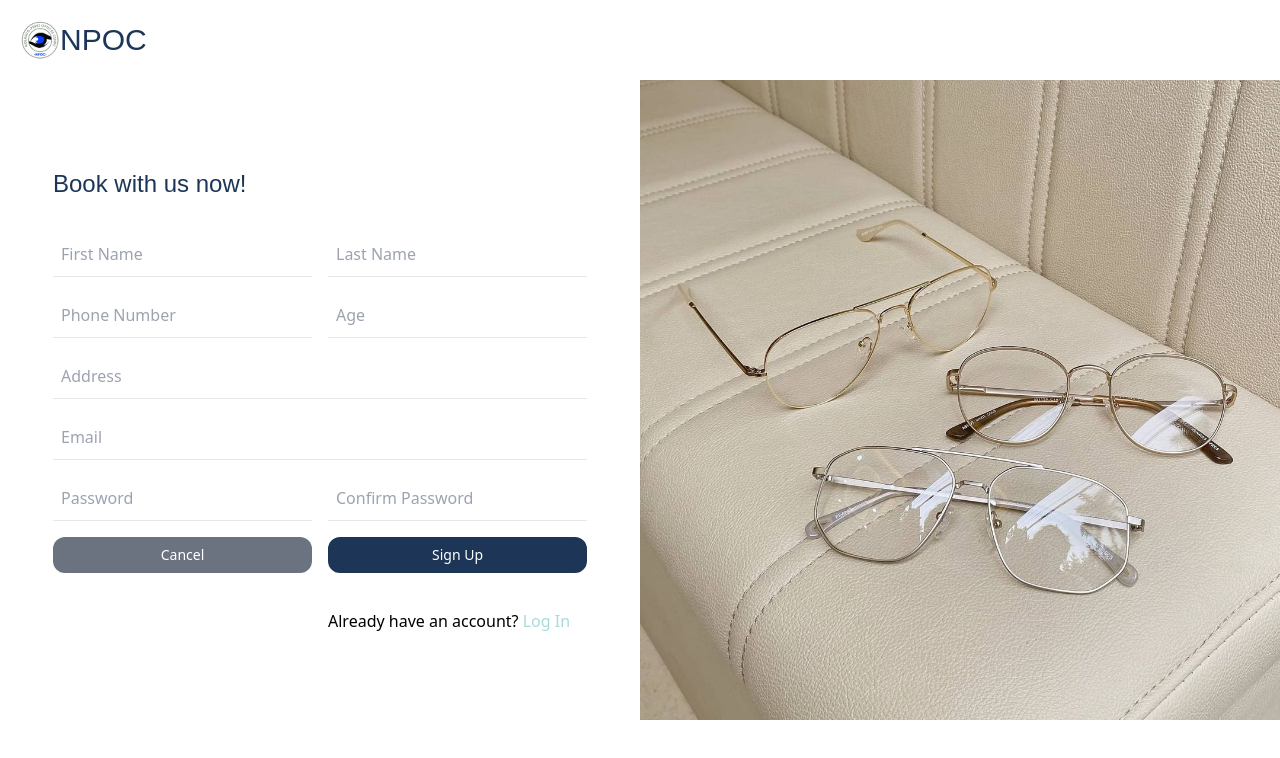
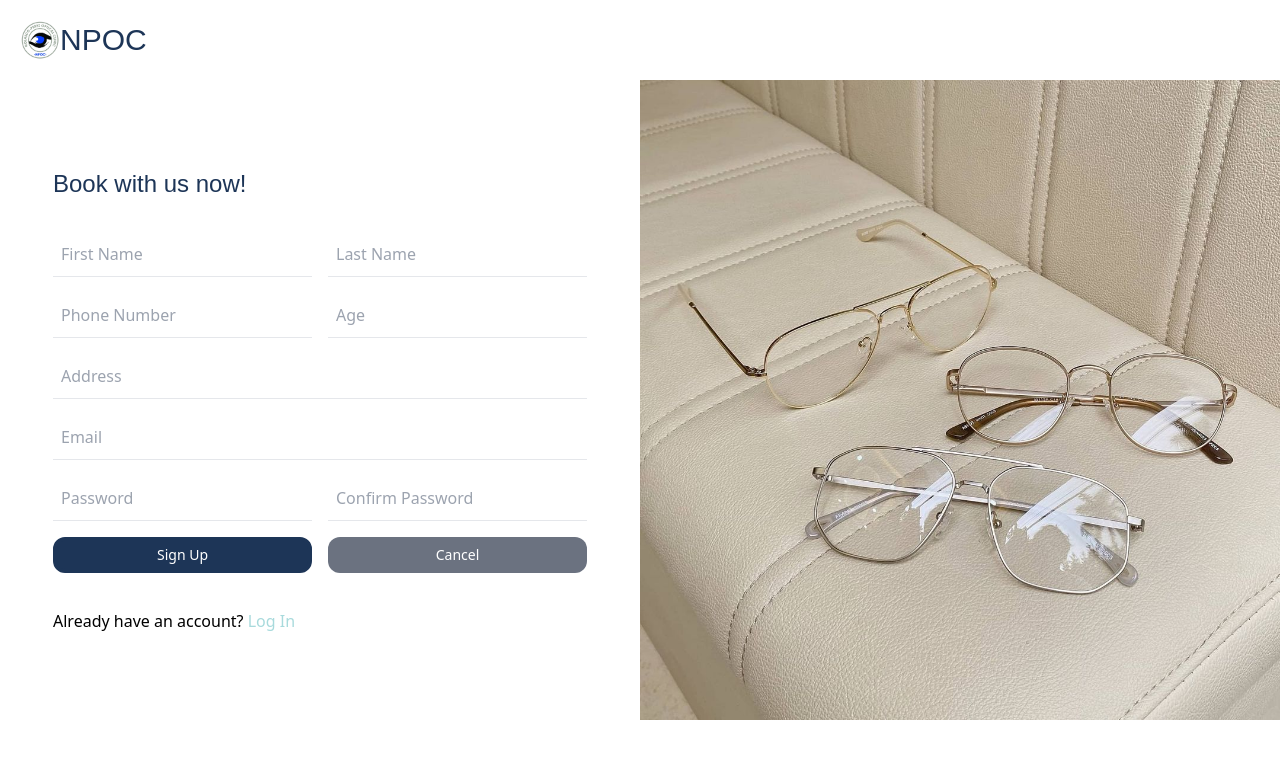
Before and after one commit to KevinPerez10/NPOC-TEST, a React (Vite) app in the folder client/: page /signup in a window 1280 px wide. Shown: the top 758 px of the page. Built offline with nearby package versions, Linux system fonts and the light colour scheme.

Commit message:
Added Screen loader, Transitions and minor adjustments
-added screenloader before the main component renders
-added transitions for each component
-minor adjustments in login and signup layout

```diff
--- /dev/null
+++ b/client/src/components/AnimatedRoutes.jsx
@@ -0,0 +1,41 @@
+import React from 'react'
+import HomePage from "./HomePage"
+import SignUp from "./SignUp"
+import LogIn from './LogIn'
+import ForgotPass from './ForgotPass'
+import Sched from './Sched'
+import Slots from './Slots'
+import ThankYou from './ThankYou'
+import AdminLogIn from './AdminLogIn'
+import Dashboard from './Dashboard'
+import Main from './components__dashboard/Main'
+import Records from './components__dashboard/Records'
+import RxData from './components__records/RxData'
+import Appointments from './components__dashboard/Appointments'
+import { Route, Routes, useLocation } from 'react-router-dom'
+import { AnimatePresence } from 'framer-motion'
+
+export default function AnimatedRoutes() {
+    const location = useLocation()
+  return (
+    <AnimatePresence>
+        <Routes location={location} key={location.path}>
+        <Route path='/' element={<HomePage/>} />
+        <Route path='/signup' element={<SignUp/>}/>
+        <Route path='/login' element={<LogIn/>}/>
+        <Route path='/forgotpass' element={<ForgotPass/>}/>
+        <Route path='/sched' element={<Sched/>}/>
+        <Route path='/slots' element={<Slots/>}/>
+        <Route path='/thankyou' element={<ThankYou/>}/>
+        <Route path='/adminlogin' element={<AdminLogIn/>}/>
+        <Route path='/dashboard' element={<Dashboard/>}>
+            <Route index element={<Main/>}/>
+            <Route path='records' element={<Records/>}>
+            <Route path='rxdata' element={<RxData/>}/>
+            </Route>
+            <Route path='appointments' element={<Appointments/>}/>
+        </Route>
+        </Routes>
+    </AnimatePresence>
+  )
+}
--- a/client/src/components/App.jsx
+++ b/client/src/components/App.jsx
@@ -1,44 +1,32 @@
 import './App.css'
-import HomePage from "./HomePage"
-import SignUp from "./SignUp"
-import LogIn from './LogIn'
-import ForgotPass from './ForgotPass'
-import Sched from './Sched'
-import Slots from './Slots'
-import ThankYou from './ThankYou'
-import AdminLogIn from './AdminLogIn'
-import Dashboard from './Dashboard'
-import Main from './components__dashboard/Main'
-import Records from './components__dashboard/Records'
-import RxData from './components__records/RxData'
-import Appointments from './components__dashboard/Appointments'
-import { Route, Routes } from 'react-router-dom'
-
-// transitions for routing
-import {
-  CSSTransition,
-  TransitionGroup,
-} from 'react-transition-group';
+import React, { useState, useEffect } from 'react';
+import { HashLoader } from 'react-spinners'
+import AnimatedRoutes from './AnimatedRoutes'
 
 function App() {
+  const [loading, setLoading] = useState(true)
+
+  useEffect(() => {
+    setTimeout(() => {
+      setLoading(false)
+    }, 3000)
+  }, [])
+
   return (
-    <Routes>
-      <Route path='/' element={<HomePage/>}/>
-      <Route path='/signup' element={<SignUp/>}/>
-      <Route path='/login' element={<LogIn/>}/>
-      <Route path='/forgotpass' element={<ForgotPass/>}/>
-      <Route path='/sched' element={<Sched/>}/>
-      <Route path='/slots' element={<Slots/>}/>
-      <Route path='/thankyou' element={<ThankYou/>}/>
-      <Route path='/adminlogin' element={<AdminLogIn/>}/>
-      <Route path='/dashboard' element={<Dashboard/>}>
-        <Route index element={<Main/>}/>
-        <Route path='records' element={<Records/>}>
-          <Route path='rxdata' element={<RxData/>}/>
-        </Route>
-        <Route path='appointments' element={<Appointments/>}/>
-      </Route>
-    </Routes>
+    <div className="App">
+      <div className='flex justify-center items-center h-screen w-full'>
+        {loading ? (
+          <HashLoader
+            sizeUnit={"px"}
+            size={100}
+            color={"#123abc"}
+            loading={loading}
+          />
+        ) : (
+          <AnimatedRoutes />
+        )}
+      </div>
+    </div>
   )
 }
 
--- a/client/src/components/Dashboard.jsx
+++ b/client/src/components/Dashboard.jsx
@@ -1,12 +1,13 @@
 import React, { useState } from 'react'
 import {Link, NavLink, Outlet} from 'react-router-dom'
+import { motion } from 'framer-motion'
 import AdminLogIn from './AdminLogIn';
 
 export default function Dashboard() {
     const adminUser = {
         name: "Kevin",
-        email: "admin@admin.com",
-        password: "admin123"
+        email: "1",
+        password: "1"
     };
 
 
@@ -36,7 +37,12 @@ export default function Dashboard() {
 
 
   return (
-    <div>
+    <motion.div
+        initial={{opacity: 0}}
+        animate={{opacity: 1}}
+        exit={{opacity: 0}}
+        className='w-full'
+        >
         {(user.email != "") ? (
         <div className='flex flex-col lg:flex-row h-screen bg-bg-dashboard z-0'>
             {/* left panel */}
@@ -88,6 +94,6 @@ export default function Dashboard() {
            ) : (
             <AdminLogIn Login={Login} error={error}/>
         )}
-</div>
+    </motion.div>
   )
 }
--- a/client/src/components/Nav.jsx
+++ b/client/src/components/Nav.jsx
@@ -3,7 +3,7 @@ import {Link} from 'react-router-dom';
 
 export default function Nav() {
   return (
-    <nav className="grid font-poppins hover:cursor-pointer fixed">
+    <nav className="grid place-items-center font-poppins hover:cursor-pointer fixed">
         <div className="text-button-dblue flex items-center p-5">
             <Link to="/" className='flex items-center'>
                 <img className="w-10" src="./images/logo.png" alt="" />
--- a/client/src/components/Sched.jsx
+++ b/client/src/components/Sched.jsx
@@ -22,7 +22,7 @@ export default function Sched() {
         });
     }
   return (
-    <div>
+    <div className='w-full'>
         {(loginStatus != "") ? (
             <div>
                 <Nav />
@@ -53,7 +53,7 @@ export default function Sched() {
             </div>
         ): (
             <LogIn Login={Login} error={error}/>
-    )};
+        )}
     </div>
   )
 }
--- a/client/src/components/SignUp.jsx
+++ b/client/src/components/SignUp.jsx
@@ -3,6 +3,7 @@ import {Link} from 'react-router-dom'
 import {useState} from 'react'
 import Nav from './Nav'
 import axios from 'axios'
+import { motion } from 'framer-motion'
 
 export default function SignUp() {
 
@@ -28,11 +29,15 @@ export default function SignUp() {
         })
          };
     return (
-    <div>
-        <div>
+    <motion.div
+        initial={{opacity: 0}}
+        animate={{opacity: 1}}
+        exit={{opacity: 0}}
+        className= 'h-full w-full'
+        >
             <Nav />
-            <div className='h-screen overflow-hidden grid place-items-center bg-signup--image bg-cover bg-no-repeat lg:bg-none lg:flex'>
-                <div className='lg:w-1/2 lg:m-0 lg:p-0 lg:shadow-none flex flex-col justify-center items-center shadow-lg rounded-3xl bg-white mx-5 p-10'>
+            <div className='h-full overflow-hidden grid place-items-center bg-signup--image bg-cover bg-no-repeat lg:bg-none lg:flex'>
+                <div className='lg:w-1/2 lg:m-0 lg:p-0 lg:shadow-none flex flex-col justify-center items-center shadow-lg rounded-3xl bg-white mx-5 px-10 py-5'>
                     <form className='grid grid-cols-2 gap-4'>
                         <h2 className="col-span-2 mb-4 font-gilmer text-button-dblue text-2xl"> Book with us now! </h2>
                         <div className="col-start-1 flex items-center border-b border-gray py-2">
@@ -131,19 +136,19 @@ export default function SignUp() {
                                     aria-label="confirm password"/>
 
                         </div>
-                        <Link to="/" className='grid'>
-                            <button class="flex-shrink-0 border-transparent border-4 bg-gray-500 text-white hover:text-red-500 text-sm py-1 px-2 rounded-xl" type="button"
+                        <Link to="/sched" className='col-span-2 md:col-span-1'>
+                            <button class="w-full flex-shrink-0 bg-button-dblue hover:bg-gray-700 border-button-dblue hover:border-gray-700 text-sm border-4 text-white py-1 px-2 rounded-xl"
+                                    onClick={signupInfo} type="submit">
+                                Sign Up
+                            </button>
+                        </Link>
+                        <Link to="/" className='col-span-2 md:col-span-1'>
+                            <button class="w-full flex-shrink-0 border-transparent border-4 bg-gray-500 text-white hover:text-red-500 text-sm py-1 px-2 rounded-xl" type="button"
                             >
                                 Cancel
                             </button>
                         </Link>
-                        <Link to="/sched" className='grid'>
-                            <button class="flex-shrink-0 bg-button-dblue hover:bg-gray-700 border-button-dblue hover:border-gray-700 text-sm border-4 text-white py-1 px-2 rounded-xl"
-                                    onClick={signupInfo} type="submit">
-                                Sign Up
-                            </button>
-                        </Link>
-                        <div className="col-start-2 mt-5">
+                        <div className="col-span-2 mt-5">
                             Already have an account? <Link to="/sched" className='text-link'>Log In</Link>
                         </div>
                     </form>
@@ -152,7 +157,6 @@ export default function SignUp() {
                     <img src="./public/images/139472517_220155239842825_6914890826448897223_n.jpg" alt="" />
                 </div>
             </div>
-        </div>
-    </div>
+    </motion.div>
   )
 }
--- a/client/src/components/components__records/RxData.jsx
+++ b/client/src/components/components__records/RxData.jsx
@@ -198,10 +198,10 @@ const RxData = ({open, onClose}) => {
           <hr className='w-full border-black'/>
           {/* Buttons */}
           <div className="flex justify-between w-full mt-5">
-            <button onClick={onClose} className=" col-start-1 flex-shrink-0 border-transparent border-4 text-gray-500 hover:text-teal-800 text-sm py-1 px-2 rounded" type="button">
+            <button onClick={onClose} className=" col-start-1 flex-shrink-0 border-transparent border-4 text-gray-500 hover:text-red-500 hover:bg-gray-700 text-sm py-1 px-10 rounded-xl shadow-lg" type="button">
                 Cancel
             </button>
-            <button className="flex-shrink-0 bg-gray-500 hover:bg-gray-700 border-gray-500 hover:border-gray-700 text-sm border-4 text-white py-1 px-2 rounded"
+            <button className="flex-shrink-0 bg-gray-500 hover:bg-gray-700 border-gray-500 hover:border-gray-700 text-sm border-4 text-white py-1 px-10 rounded-xl shadow-lg"
                     type="submit" onClick={() => {
                       onClose();
                       recordInfo();
--- /dev/null
+++ b/package.json
@@ -0,0 +1,5 @@
+{
+  "dependencies": {
+    "framer-motion": "^7.6.19"
+  }
+}
```
Also changed, not shown: client/src/components/AdminLogIn.jsx (+8 -3 lines), client/src/components/HomePage.jsx (+8 -2 lines), client/src/components/LogIn.jsx (+22 -16 lines), 1 other file (tests, documents, lock files or other folders). Lines whose indentation alone changed are shown as unchanged.
